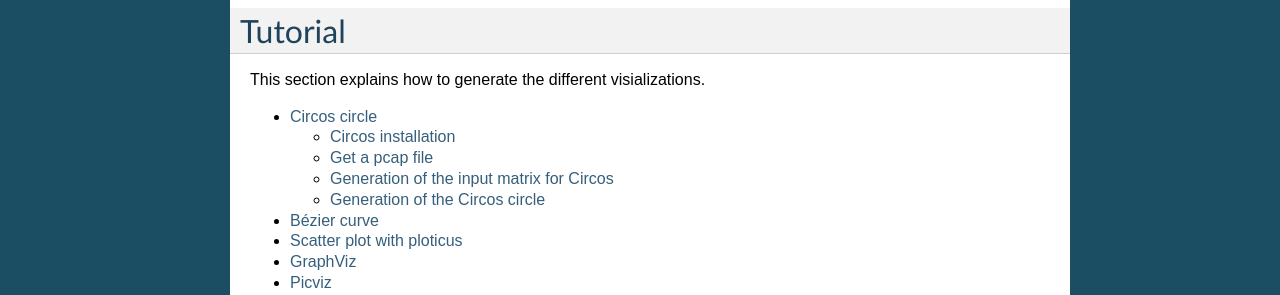
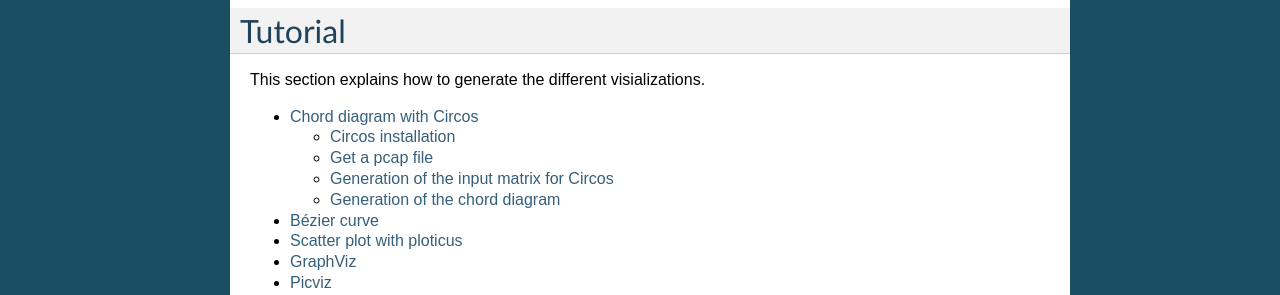
Before and after one commit to cedricbonhomme/IP-Link, a Sphinx documentation site: the page built from documentation/index.rst, in a window 1280 px wide. Shown: the part 441-736 px from the top of the page. Built offline with Sphinx 7.4.7, drawn with Linux system fonts in a browser that asks for light colours.

Commit message:
Updated tutorial page of the documentation.

```diff
--- a/documentation/tutorial.rst
+++ b/documentation/tutorial.rst
@@ -1,5 +1,5 @@
-Circos circle
-=============
+Chord diagram with Circos
+=========================
 
 Circos installation
 -------------------
@@ -62,7 +62,7 @@ The second one create the matrix *tbot.circos* of relation betwenn IPs,from seri
 object *tbot.pyObj*. Here is the :download:`generated matrix <_static/tbot.circos>`.
 The matrix *tbot.circos* will be the input for the Circos table viewer.
 
-Generation of the Circos circle
+Generation of the chord diagram
 -------------------------------
 
 .. code-block:: bash
@@ -73,7 +73,7 @@ Generation of the Circos circle
 The first command use the tool provided with Circos, tableviewer, to create Circos data files from matrix.
 The second one execute Circos, with the data files generated, and create the graph.
 
-Here is the generated Circos circle:
+Here is the generated chord diagram:
 
 .. image:: _static/images/tBot-Circos.png
    :align: center
```
